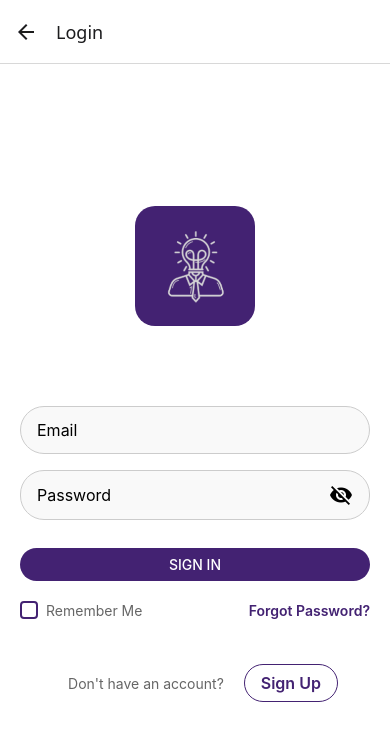
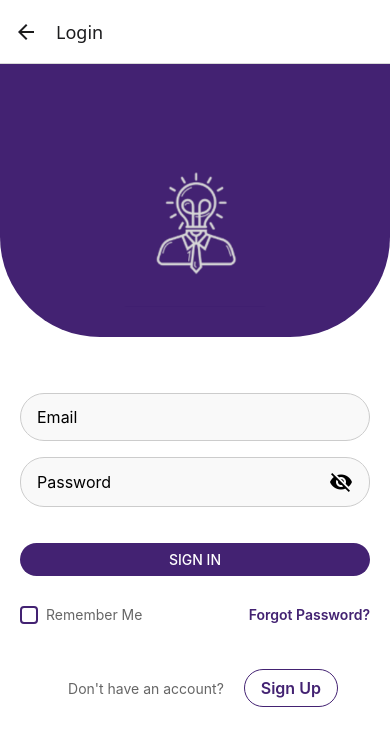
Before and after one commit to paliRkHn/BridgeApp, a React Native app: screen /Login in a window 390 px wide. Shown: the top 746 px of the page. Built offline with nearby package versions, Linux system fonts and the light colour scheme; no server answers.

Commit message:
Sign in screen UI done

```diff
--- a/screens/Login.jsx
+++ b/screens/Login.jsx
@@ -89,11 +89,16 @@ export default function Login() {
         showsVerticalScrollIndicator={false}
         keyboardShouldPersistTaps="handled"
       >
+                 <View style={styles.bannerContainer}>
            <Image
              source={require('../assets/logo_square.png')}
              style={styles.image}
              resizeMode="cover"
            />
+         </View>
+
+         <View style={styles.spacer} />
+
          <TextInput
           style={styles.input}
           placeholder="Email"
@@ -173,16 +178,32 @@ const styles = StyleSheet.create({
   scrollContainer: {
     flexGrow: 1,
     alignItems: 'center',
-    justifyContent: 'center',
-    padding: 20,
-    paddingTop: 50,
     paddingBottom: 50,
+    paddingHorizontal: 20,
+  },
+  bannerContainer: {
+    height: '35%',
+    position: 'absolute',
+    top: 0,
+    left: 0,
+    right: 0,
+    alignItems: 'center',
+    backgroundColor: '#432272',
+    borderBottomLeftRadius: 100,
+    borderBottomRightRadius: 100,
+    zIndex: 1,
+    flexDirection: 'column',
+    justifyContent: 'flex-end',
+    alignItems: 'center',
   },
   image: {
-    width: 120,
-    height: 120,
+    marginBottom: 30,
+    width: 170,
+    height: 170,
     borderRadius: 20,
-    marginBottom: 80,
+  },
+  spacer: {
+    minHeight: '45%',
   },
   input: {
     width: '100%',
@@ -258,7 +279,8 @@ const styles = StyleSheet.create({
   buttonContainer: {
     width: '100%',
     maxWidth: 350,
-    marginTop: 12,
+    marginTop: 20,
+    marginBottom: 10,
     borderRadius: 24,
     overflow: 'hidden',
   },
```
Lines whose indentation alone changed are shown as unchanged.
